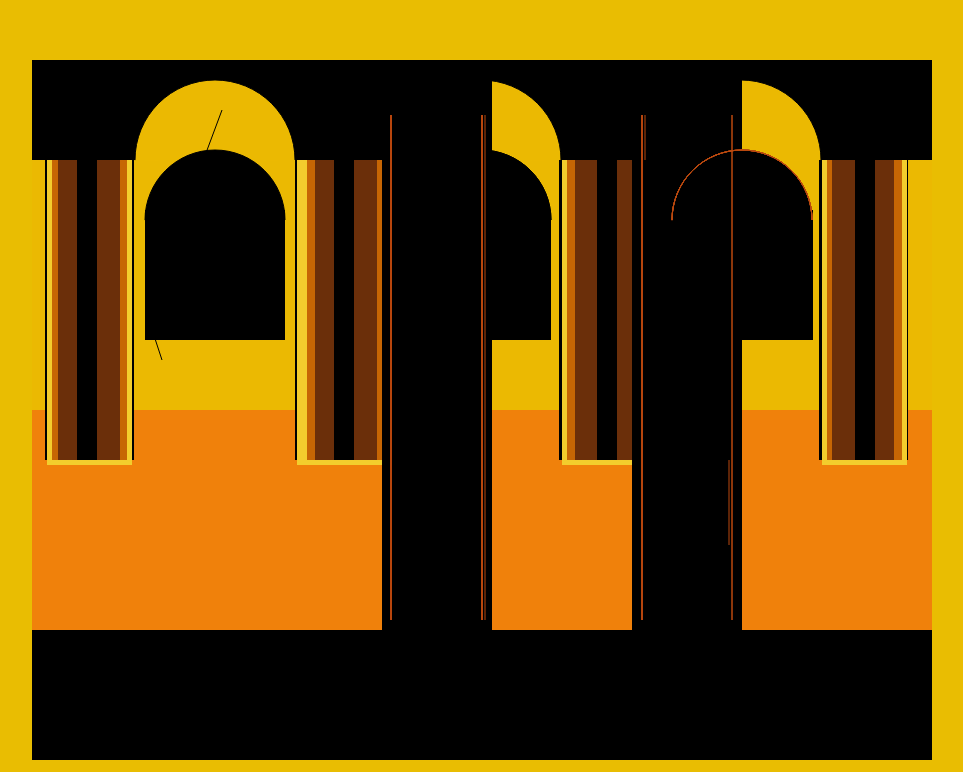
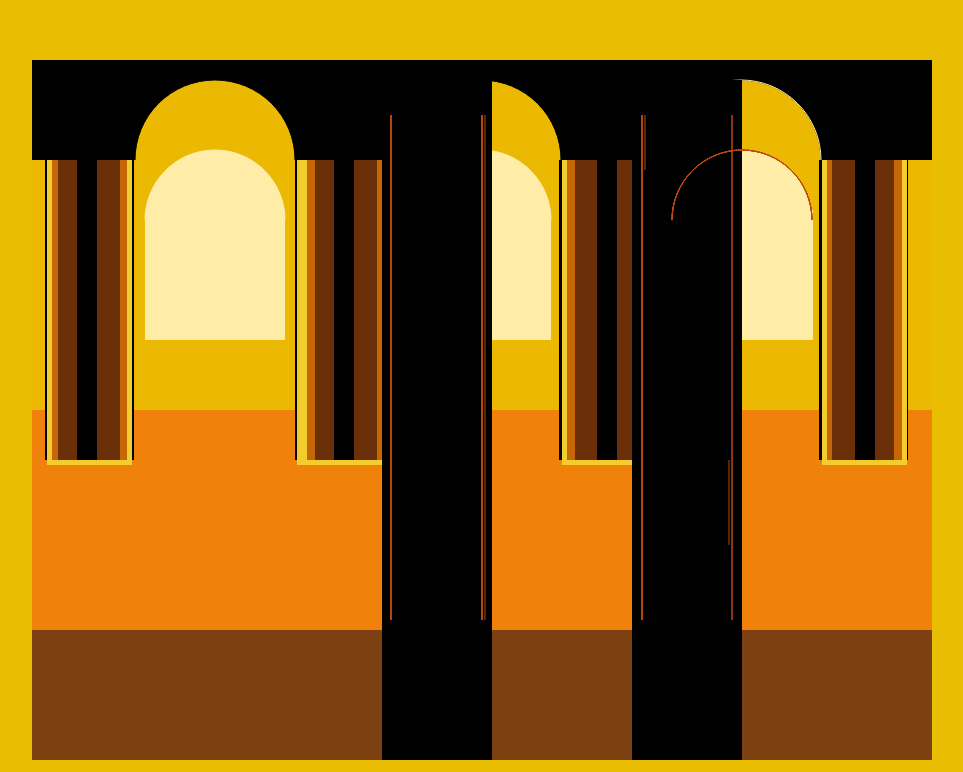
Before and after one commit to VictorChefer/JudgementHall, a plain HTML site: page exer 1/index.html in a window 1280 px wide. Shown: the part 148-920 px from the top of the page, without its empty margins (176-1139 px from the left). Drawn offline with Linux system fonts and the light colour scheme.

Commit message:
iau.html
as daksdajdadn

```diff
--- a/exer 1/index.html
+++ b/exer 1/index.html
@@ -1,4 +1,4 @@
-<!doctype html>
+   <!doctype html>
 <html lang="pt-br">
 <head>
   <title>jugament hall</title>
@@ -8,14 +8,17 @@
  </head>
  <body bgcolor="#e9bd02">
 
+
    <center><canvas id="jhall1" width="1400"
 	 height="900">
 	 </canvas>
+
    <script>
         var ex=document.getElementById("jhall1");
         var contexto=ex.getContext("2d");
 		contexto.fillStyle="#EBB902";
 		contexto.fillRect(200,200,900,900);
+
 
 		contexto.fillStyle="#F0810B";
 		contexto.fillRect(200,550,900,900);
@@ -23,6 +26,7 @@
 
 		contexto.fillStyle="black";
 		contexto.fillRect(213,300,89,300);
+
 
 		contexto.fillStyle="black";
 		contexto.fillRect(463,300,89,300);
@@ -69,11 +73,14 @@
 		contexto.fillStyle="#6B2F0A";
 		contexto.fillRect(1000,300,62,300);
 
+
 		contexto.fillStyle="black";
 		contexto.fillRect(200,200,900,100);
 
+
 	    contexto.fillStyle="black";
 		contexto.fillRect(245,300,20,300);
+
 
 		contexto.fillStyle="black";
 		contexto.fillRect(502,300,20,300);
@@ -84,14 +91,14 @@
 		contexto.fillStyle="black";
 		contexto.fillRect(1023,300,20,300);
 
+
+
+
 		contexto.fillStyle="black";
 		contexto.fillRect(200,200,900,100);
 
 
-		contexto.beginPath();
-		contexto.moveTo(375,335);
-		contexto.quadraticCurveTo(295,415,330,500,530);
-		contexto.stroke();
+
 
 		contexto.fillStyle="#EBB902";
 	    contexto.beginPath();
@@ -100,6 +107,7 @@
 	    contexto.strokeStyle="black";
 	    contexto.stroke();
 
+
 		contexto.fillStyle="#EBB902";
 	    contexto.beginPath();
 	    contexto.arc(649,300,80,0,3.14,true);
@@ -107,68 +115,77 @@
 	    contexto.strokeStyle="black";
 	    contexto.stroke();
 
+
 		contexto.fillStyle="#EBB902";
 	    contexto.beginPath();
 	    contexto.arc(909,300,80,0,3.14,true);
 	    contexto.fill();
-	    contexto.strokeStyle="black";
+	    contexto.strokeStyle="b";
 	    contexto.stroke();
 
-		contexto.fillStyle="black";
+
+
+		contexto.moveTo(650,760);
+	    contexto.lineTo(650,255);
+        contexto.strokeStyle="#feeca7";
+	    contexto.stroke()
+		contexto.fillStyle="#feeca7";
+	    contexto.beginPath();
+	    contexto.arc(649,360,70,0,3.14,true);
+	    contexto.fill();
+	    contexto.strokeStyle="#feeca7";
+	    contexto.stroke();
+
+
+
+		contexto.fillStyle="#feeca7";
+	    contexto.beginPath();
+	    contexto.arc(383,360,70,0,3.14,true);
+	    contexto.fill();
+	    contexto.strokeStyle="#feeca7 ";
+	    contexto.stroke();
+
+        contexto.fillStyle="#feeca7";
+		contexto.fillRect(603,350,116,130);
+
+		contexto.fillStyle="#feeca7";
+	    contexto.beginPath();
+	    contexto.arc(910,360,70,0,3.14,true);
+	    contexto.fill();
+	    contexto.strokeStyle="#feeca7";
+	    contexto.stroke();
+
+        contexto.fillStyle="#feeca7";
+		contexto.fillRect(865,350,116,130);
+
+		contexto.fillStyle="#feeca7";
 		contexto.fillRect(313,350,140,130);
 
-		contexto.fillStyle="black";
+		contexto.fillStyle="#7c4011";
 		contexto.fillRect(200,770,900,900);
+
 
 		contexto.fillStyle="black";
 		contexto.fillRect(800,250,110,750);
 		contexto.fillRect(800,220,110,750);
 
+
 		contexto.fillStyle="black";
 		contexto.fillRect(550,250,110,750);
 		contexto.fillRect(550,220,110,750);
 
-		contexto.fillStyle="black";
-	    contexto.beginPath();
-	    contexto.arc(649,360,70,0,3.14,true);
-	    contexto.fill();
-	    contexto.strokeStyle="black";
-	    contexto.stroke();
-
-		contexto.moveTo(349,360);
-		contexto.lineTo(390,250);
-		contexto.stroke();
-
-		contexto.fillStyle="black";
-	    contexto.beginPath();
-	    contexto.arc(383,360,70,0,3.14,true);
-	    contexto.fill();
-	    contexto.strokeStyle="black";
-	    contexto.stroke();
-
-        contexto.fillStyle="black";
-		contexto.fillRect(603,350,116,130);
-
-		contexto.fillStyle="black";
-	    contexto.beginPath();
-	    contexto.arc(910,360,70,0,3.14,true);
-	    contexto.fill();
-	    contexto.strokeStyle="black";
-	    contexto.stroke();
-
-        contexto.fillStyle="black";
-		contexto.fillRect(865,350,116,130);
-
 		contexto.moveTo(559,760);
 	    contexto.lineTo(559,255);
         contexto.strokeStyle="#BB490f";
-	    contexto.stroke()
 	    contexto.stroke();
+
+
 
 		contexto.moveTo(650,760);
 	    contexto.lineTo(650,255);
         contexto.strokeStyle="#BB490f";
 	    contexto.stroke()
+
 
 		contexto.moveTo(650,760);
 	    contexto.lineTo(650,255);
@@ -177,6 +194,7 @@
         contexto.strokeStyle="#BB490f";
 	    contexto.stroke()
 
+
 		contexto.moveTo(810,760);
 	    contexto.lineTo(810,255);
 		contexto.moveTo(900,760);
@@ -184,8 +202,9 @@
         contexto.strokeStyle="#BB490f";
 	    contexto.stroke()
 
+
 		contexto.moveTo(813,255);
-	    contexto.lineTo(813,300);
+	    contexto.lineTo(813,310);
 		contexto.moveTo(897,600);
 	    contexto.lineTo(897,685);
 		contexto.moveTo(653,760);
@@ -193,7 +212,10 @@
         contexto.strokeStyle="#BB490f";
 	    contexto.stroke()
 
+
+
    </script>
+
 
  </body>
  <html>
```
